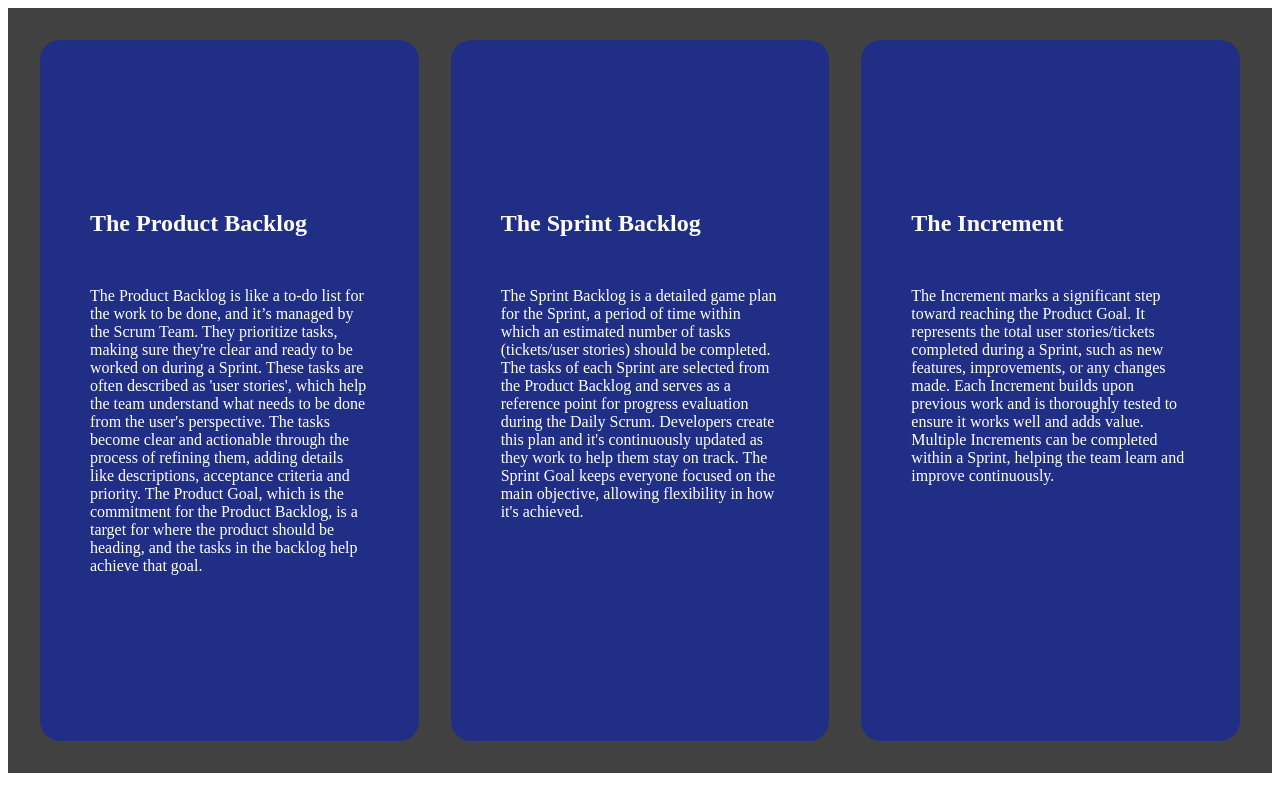
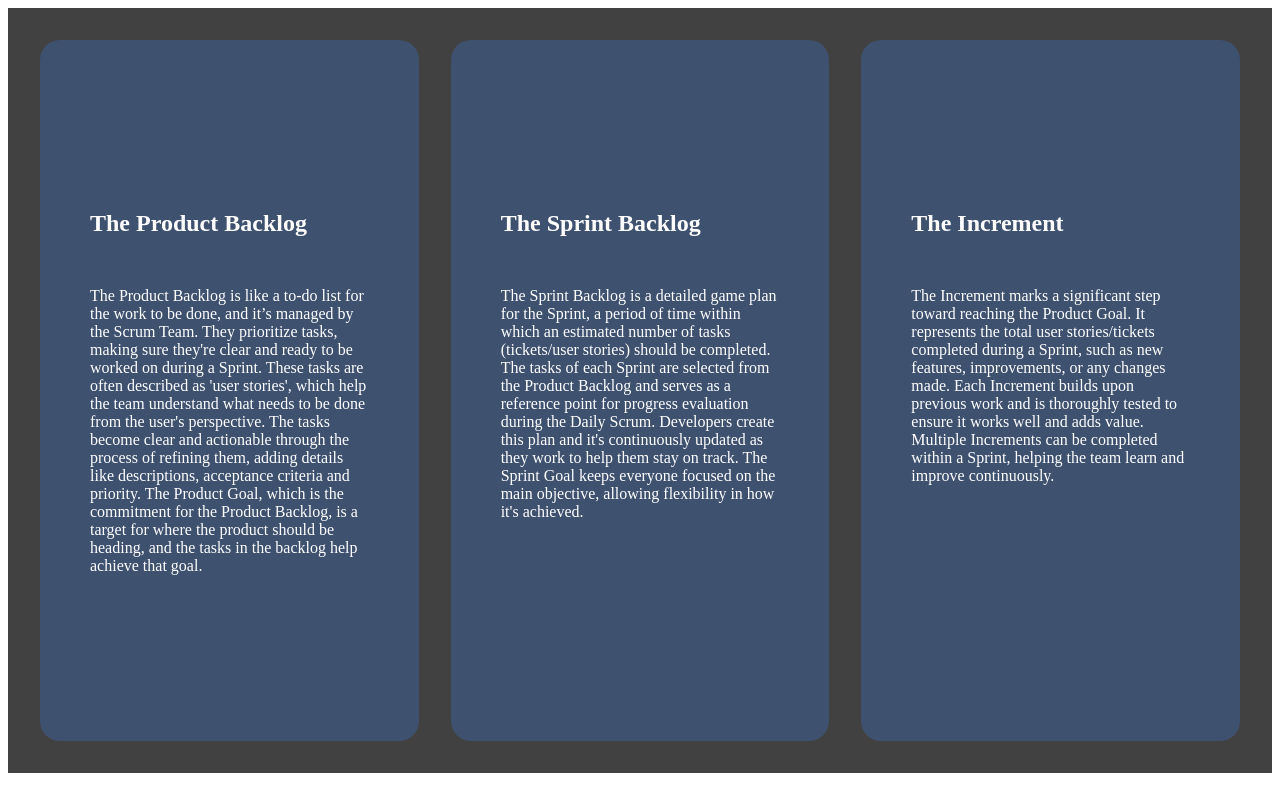
Before and after one commit to Wilma-Norman/Scrum-Project-assignment, a React (Vite) app: page /artifacts in a window 1280 px wide. Built offline with nearby package versions, Linux system fonts and the light colour scheme.

Commit message:
erased the wrong Card in Artifacts

```diff
--- a/src/Components/Artifacts/ThreeColumn/ThreeColumn.module.css
+++ b/src/Components/Artifacts/ThreeColumn/ThreeColumn.module.css
@@ -1,5 +1,5 @@
 :root {
-    --artifacts-bg-color: #202f85;
+    --artifacts-bg-color: #3E516F
 }
 
 .threeColumnContainer {
```
Also changed, not shown: src/Components/Artifacts/ThreeColumn/index.jsx (+4 -3 lines), src/Components/Card/index.jsx (line endings or trailing spaces).
